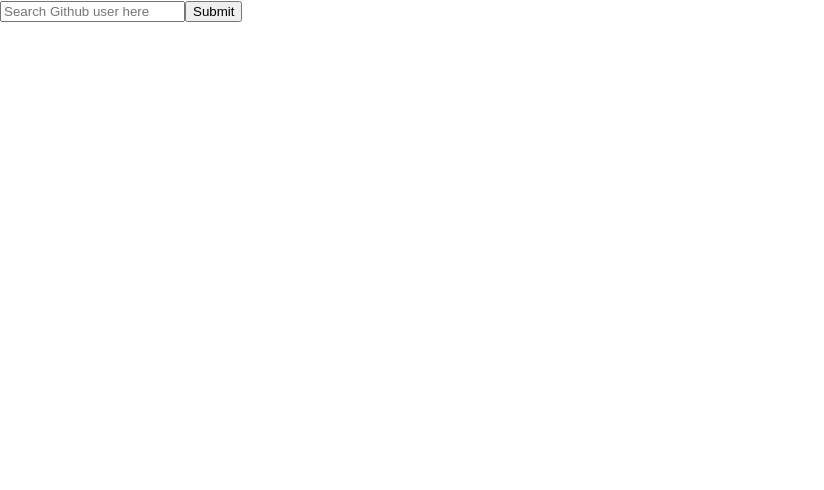
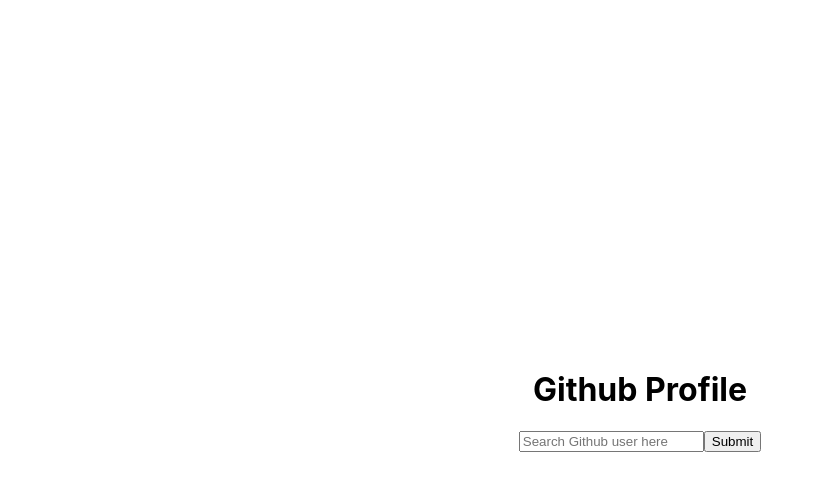
Before and after one commit to acerslee/github-profile, a Next.js app: page / in a window 1280 px wide. Shown: the top 490 px of the page, without its empty margins (0-824 px from the left). Built offline with nearby package versions, Linux system fonts and the light colour scheme.

Commit message:
Added SEO

```diff
--- /dev/null
+++ b/pages/_document.tsx
@@ -0,0 +1,22 @@
+import Document, { Html, Head, Main, NextScript } from 'next/document'
+
+class MyDocument extends Document {
+  static async getInitialProps(ctx: any) {
+    const initialProps = await Document.getInitialProps(ctx)
+    return { ...initialProps }
+  }
+
+  render() {
+    return (
+      <Html lang = "en">
+        <Head />
+        <body>
+          <Main />
+          <NextScript />
+        </body>
+      </Html>
+    )
+  }
+}
+
+export default MyDocument
--- a/pages/api/repo.ts
+++ b/pages/api/repo.ts
@@ -2,7 +2,6 @@
 import type { NextApiRequest, NextApiResponse } from 'next'
 
 export default async (req: NextApiRequest, res: NextApiResponse) => {
-  console.log(req.body.username)
   const url = `https://api.github.com/users/${req.body.username}/repos`
 
   await axios
@@ -15,7 +14,6 @@
       res.status(201).send(data)
     })
     .catch(err => {
-      console.log(err)
       res.status(500).send(err)
     })
 }
--- a/pages/index.tsx
+++ b/pages/index.tsx
@@ -1,6 +1,20 @@
 import React, { useState } from 'react';
 import Searchbar from '../components/search';
 import Dashboard from '../components/dashboard';
+import styled from 'styled-components';
+import Head from 'next/head';
+
+const SearchComponent = styled.div`
+  height: 100vh;
+  display: flex;
+  flex-direction: column;
+  justify-content: center;
+  align-items: center;
+`
+
+const IntroHeader = styled.h1`
+
+`
 
 export default function Home() {
   const [userData, setUserData] = useState<object>({});
@@ -15,8 +29,18 @@
 
   return (
     <>
+      <Head>
+        <title>Github Profile</title>
+        <meta name="viewport" content="initial-scale=1.0, width=device-width" />
+        <meta name="description" content="Visualization of a user's Github profile"></meta>
+        <meta charSet="UTF-8"></meta>
+      </Head>
       {Object.keys(userData).length === 0
-        ? <Searchbar updateUserData = {updateUserData} />
+        ?
+          <SearchComponent>
+            <h1>Github Profile</h1>
+            <Searchbar updateUserData = {updateUserData} />
+          </SearchComponent>
         : <Dashboard
             backToSearch = {backToSearch}
             userData = {userData}
```
